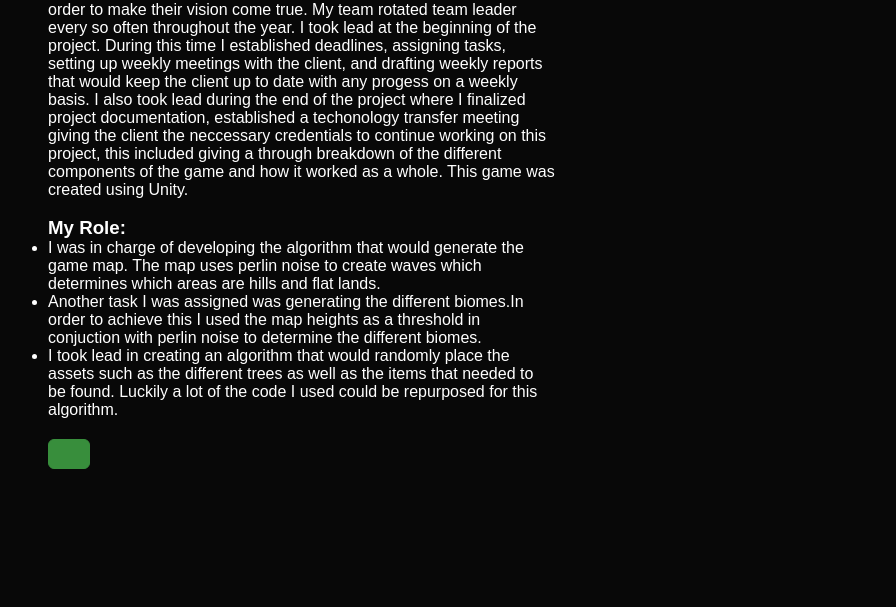
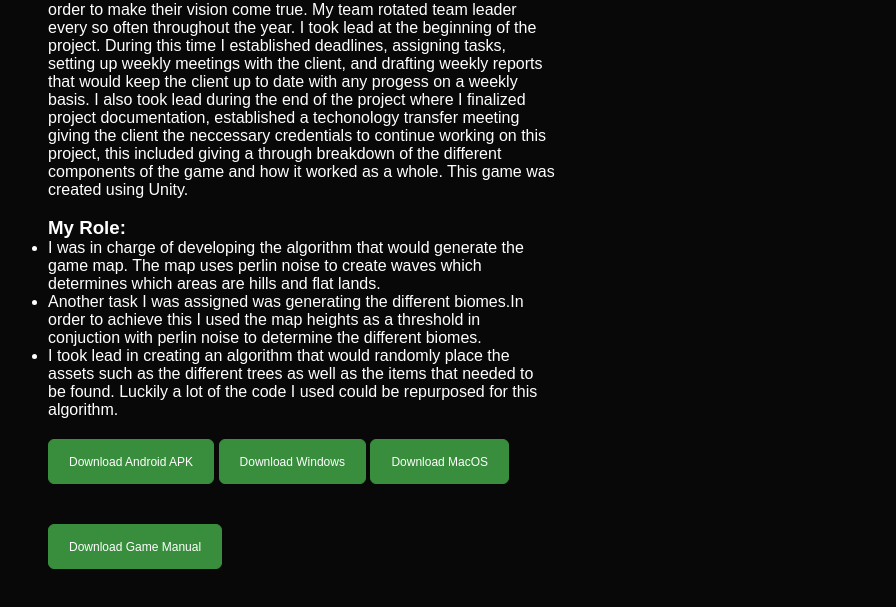
Before and after one commit to buenocap/Website-Portfolio, a plain HTML site: page projects.html in a window 1280 px wide. Shown: the part 654-1261 px from the top of the page, without its empty margins (80-976 px from the left). Before the commit the page ends 1193 px from the top, so only its background shows below. Drawn offline with Linux system fonts and the light colour scheme.

Commit message:
Added buttons to download game file and instructions

```diff
--- a/projects.html
+++ b/projects.html
@@ -52,7 +52,10 @@
                             <li>Another task I was assigned was generating the different biomes.In order to achieve this I used the map heights as a threshold in conjuction with perlin noise to determine the different biomes.</li>
                             <li>I took lead in creating an algorithm that would randomly place the assets such as the different trees as well as the items that needed to be found. Luckily a lot of the code I used could be repurposed for this algorithm.</li>
                         </ul>
-                        <button type="button" class="btn"><a href="" download></a></button>
+                        <button type="button" class="btn"><a href="" download>Download Android APK</a></button>
+                        <button type="button" class="btn"><a href="" download>Download Windows</a></button>
+                        <button type="button" class="btn"><a href="" download>Download MacOS</a></button>
+                        <button type="button" class="btn"><a href="" download>Download Game Manual</a></button>
                     </div>
                     <div class="column c2">
                         <video controls>
```
